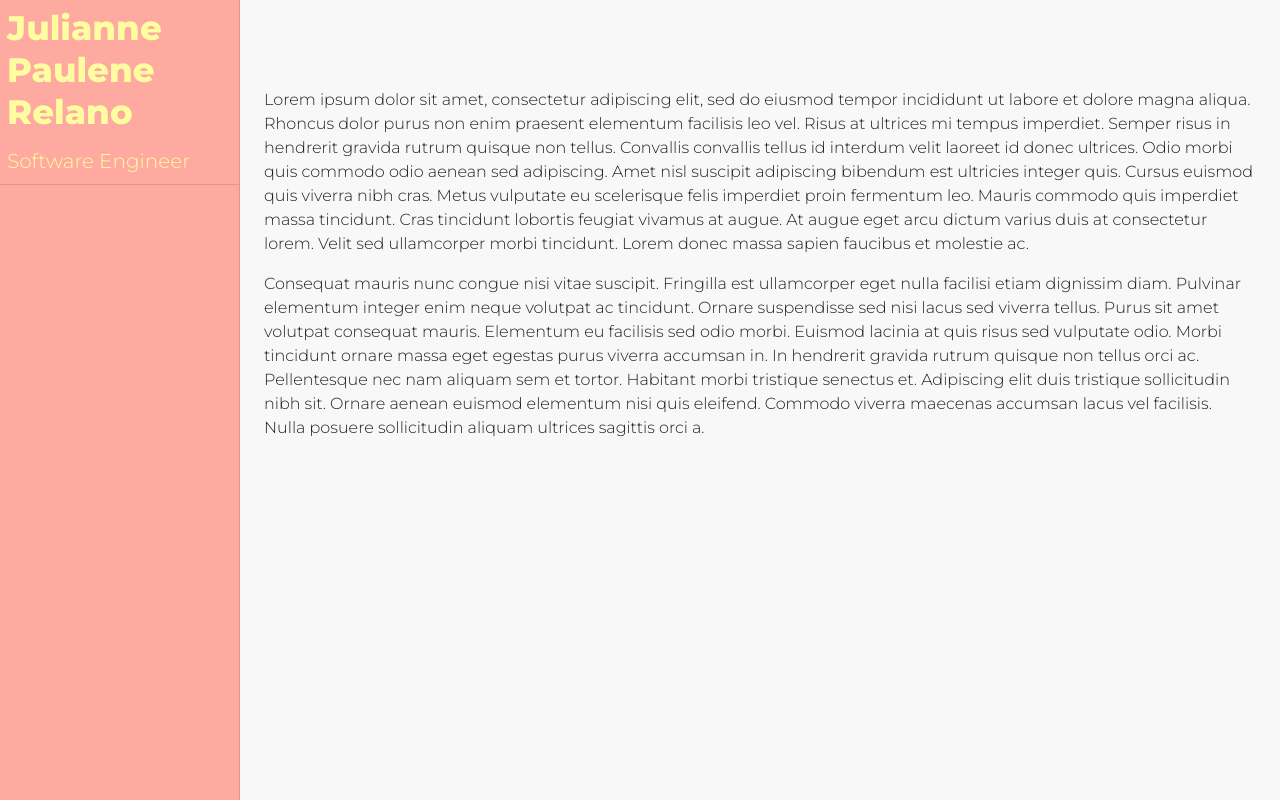
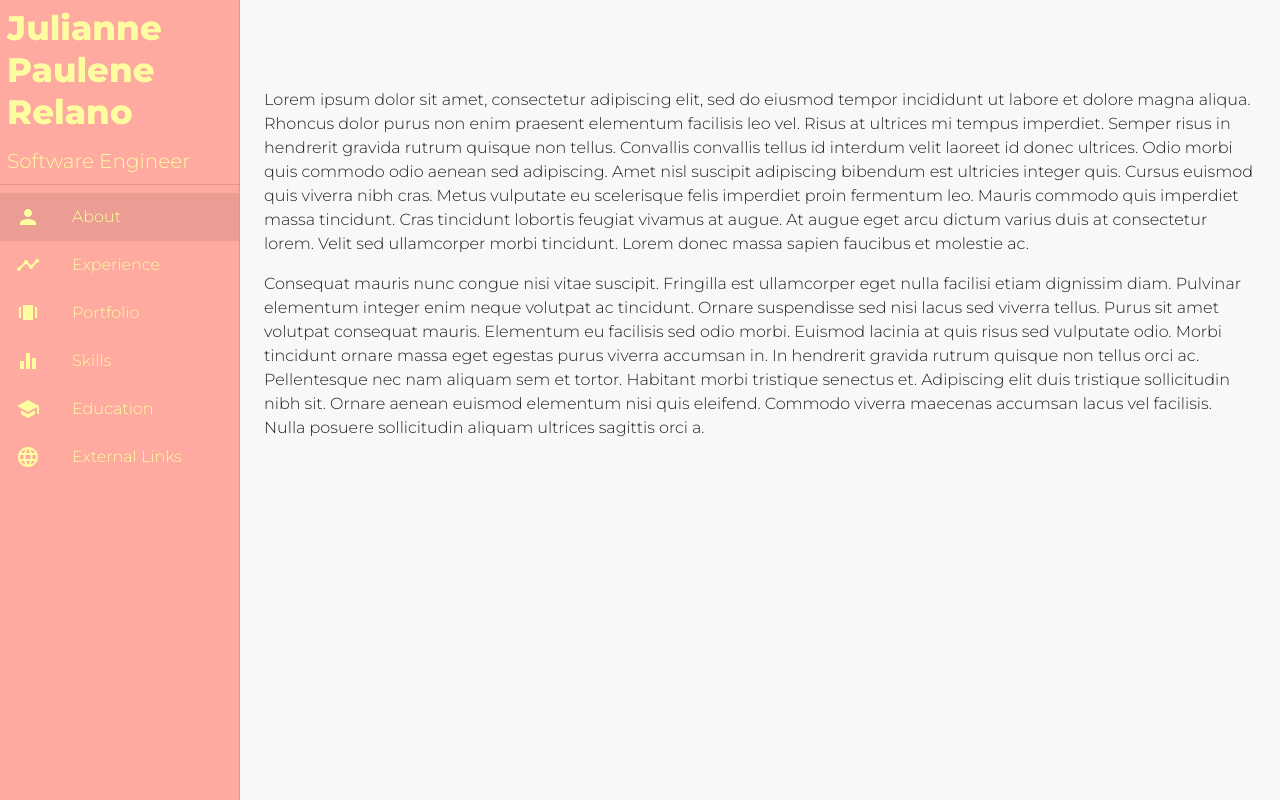
Before and after one commit to paulenerelano/portfolio, a React (Create React App) app: page / in a window 1280 px wide. Built offline with nearby package versions, Linux system fonts and the light colour scheme.

Commit message:
Added side drawer menu.

```diff
--- a/src/App.js
+++ b/src/App.js
@@ -1,99 +1,11 @@
 import React from 'react';
 
-import { makeStyles } from '@material-ui/core/styles';
-import Drawer from '@material-ui/core/Drawer';
-import List from '@material-ui/core/List';
-import Typography from '@material-ui/core/Typography';
-import Divider from '@material-ui/core/Divider';
-import ListItem from '@material-ui/core/ListItem';
-import ListItemIcon from '@material-ui/core/ListItemIcon';
-import ListItemText from '@material-ui/core/ListItemText';
-import InboxIcon from '@material-ui/icons/MoveToInbox';
-import MailIcon from '@material-ui/icons/Mail';
-import ScopedCssBaseline from '@material-ui/core/ScopedCssBaseline';
 
-import data from './data/data.json'
+import Portfolio from './components/Portfolio.js';
 
 function App() {
-  const drawerWidth = 240;
-  const useStyles = makeStyles((theme) => ({
-    root: {
-      display: 'flex',
-    },
-    appBar: {
-      width: `calc(100% - ${drawerWidth}px)`,
-      marginLeft: drawerWidth,
-    },
-    drawer: {
-      width: drawerWidth,
-      flexShrink: 0,
-    },
-    drawerPaper: {
-      width: drawerWidth,
-    },
-    toolbar: {
-      ...theme.mixins.toolbar,
-    },
-    content: {
-      flexGrow: 1,
-      backgroundColor: theme.palette.background.default,
-      padding: theme.spacing(3),
-    },
-  }));
-  const classes = useStyles();
-  const drawerMenu = ["About", "Experience", "Portfolio", "Skills", "Education", "External Links"]
-
   return (
-    <div className={classes.root}>
-    <ScopedCssBaseline />
-    <Drawer
-      className={classes.drawer}
-      variant="permanent"
-        classes={{
-          paper: classes.drawerPaper,
-        }}
-        anchor="left"
-      >
-      <div style={{padding: '0.5em'}}>
-        <Typography variant="h4" fontWeight='fontWeightBold' align='left' gutterBottom>
-          {data.name}
-        </Typography>
-        <Typography variant='h6'>
-          {data.subtitle}
-        </Typography>
-      </div>
-      <Divider />
-      <List>
-
-      </List>
-    </Drawer>
-    <main className={classes.content}>
-      <div className={classes.toolbar} />
-      <Typography paragraph>
-        Lorem ipsum dolor sit amet, consectetur adipiscing elit, sed do eiusmod tempor incididunt
-        ut labore et dolore magna aliqua. Rhoncus dolor purus non enim praesent elementum
-        facilisis leo vel. Risus at ultrices mi tempus imperdiet. Semper risus in hendrerit
-        gravida rutrum quisque non tellus. Convallis convallis tellus id interdum velit laoreet id
-        donec ultrices. Odio morbi quis commodo odio aenean sed adipiscing. Amet nisl suscipit
-        adipiscing bibendum est ultricies integer quis. Cursus euismod quis viverra nibh cras.
-        Metus vulputate eu scelerisque felis imperdiet proin fermentum leo. Mauris commodo quis
-        imperdiet massa tincidunt. Cras tincidunt lobortis feugiat vivamus at augue. At augue eget
-        arcu dictum varius duis at consectetur lorem. Velit sed ullamcorper morbi tincidunt. Lorem
-        donec massa sapien faucibus et molestie ac.
-      </Typography>
-      <Typography paragraph>
-        Consequat mauris nunc congue nisi vitae suscipit. Fringilla est ullamcorper eget nulla
-        facilisi etiam dignissim diam. Pulvinar elementum integer enim neque volutpat ac
-        tincidunt. Ornare suspendisse sed nisi lacus sed viverra tellus. Purus sit amet volutpat
-        consequat mauris. Elementum eu facilisis sed odio morbi. Euismod lacinia at quis risus sed
-        vulputate odio. Morbi tincidunt ornare massa eget egestas purus viverra accumsan in. In
-        hendrerit gravida rutrum quisque non tellus orci ac. Pellentesque nec nam aliquam sem et
-        tortor. Habitant morbi tristique senectus et. Adipiscing elit duis tristique sollicitudin
-        nibh sit. Ornare aenean euismod elementum nisi quis eleifend. Commodo viverra maecenas
-        accumsan lacus vel facilisis. Nulla posuere sollicitudin aliquam ultrices sagittis orci a.
-      </Typography>
-    </main>
-  </div>
+    <Portfolio/>
   );
 }
 
--- /dev/null
+++ b/src/components/Portfolio.js
@@ -0,0 +1,154 @@
+import React from 'react';
+
+import { Component } from "react";
+import { withStyles } from '@material-ui/styles';
+import Drawer from '@material-ui/core/Drawer';
+import List from '@material-ui/core/List';
+import Typography from '@material-ui/core/Typography';
+import Divider from '@material-ui/core/Divider';
+import ListItem from '@material-ui/core/ListItem';
+import ListItemIcon from '@material-ui/core/ListItemIcon';
+import ListItemText from '@material-ui/core/ListItemText';
+import ScopedCssBaseline from '@material-ui/core/ScopedCssBaseline';
+
+import PersonIcon from '@material-ui/icons/Person';
+import EqualizerIcon from '@material-ui/icons/Equalizer';
+import TimelineIcon from '@material-ui/icons/Timeline';
+import AmpStoriesIcon from '@material-ui/icons/AmpStories';
+import SchoolIcon from '@material-ui/icons/School';
+import LanguageIcon from '@material-ui/icons/Language';
+import HelpIcon from '@material-ui/icons/Help';
+
+import data from '../data/data.json'
+
+const DRAWER_WIDTH = 240;
+const styles = theme => ({
+    root: {
+    display: 'flex',
+    },
+    appBar: {
+    width: `calc(100% - ${DRAWER_WIDTH}px)`,
+    marginLeft: DRAWER_WIDTH,
+    },
+    drawer: {
+    width: DRAWER_WIDTH,
+    flexShrink: 0,
+    },
+    drawerPaper: {
+    width: DRAWER_WIDTH,
+    },
+    toolbar: {
+    ...theme.mixins.toolbar,
+    },
+    content: {
+    flexGrow: 1,
+    backgroundColor: theme.palette.background.default,
+    padding: theme.spacing(3),
+    },
+});
+
+class Portfolio extends Component {
+    drawerMenu = ["About", "Experience", "Portfolio", "Skills", "Education", "External Links"]
+    state = {
+        selectedMenuIndex: 0,
+    }
+
+    getMenuIcon = (index) => {
+        switch(index) {
+        case 0:
+            return <PersonIcon/>;
+        case 1:
+            return <TimelineIcon/>;
+        case 2:
+            return <AmpStoriesIcon/>;
+        case 3:
+            return <EqualizerIcon/>;
+        case 4:
+            return <SchoolIcon/>;
+        case 5:
+            return <LanguageIcon/>;
+        default:
+            return <HelpIcon/>;
+        }
+    }
+
+    handleMenuItemClick = (index) => {
+        this.setState({selectedMenuIndex: index})
+    }
+
+
+    render() {
+        const {classes} = this.props;
+        const {selectedMenuIndex}  = this.state;
+
+
+        return (
+            <div className={classes.root}>
+                <ScopedCssBaseline />
+                <Drawer
+                className={classes.drawer}
+                variant="permanent"
+                    classes={{
+                    paper: classes.drawerPaper,
+                    }}
+                    anchor="left"
+                >
+                <div style={{padding: '0.5em'}}>
+                    <Typography variant="h4" fontWeight='fontWeightBold' align='left' gutterBottom>
+                    {data.name}
+                    </Typography>
+                    <Typography variant='h6'>
+                    {data.subtitle}
+                    </Typography>
+                </div>
+                <Divider />
+                <List>
+                    {this.drawerMenu.map((item, index) => {
+                        return (
+                            <ListItem
+                                button
+                                selected={selectedMenuIndex === index}
+                                onClick={() => {this.handleMenuItemClick(index)}}
+                                key={"menu" + index}
+                            >
+                                <ListItemIcon>
+                                {this.getMenuIcon(index)}
+                                </ListItemIcon>
+                                <ListItemText primary={item} />
+                            </ListItem>
+                        );
+                    })}
+                </List>
+                </Drawer>
+                <main className={classes.content}>
+                <div className={classes.toolbar} />
+                <Typography paragraph>
+                    Lorem ipsum dolor sit amet, consectetur adipiscing elit, sed do eiusmod tempor incididunt
+                    ut labore et dolore magna aliqua. Rhoncus dolor purus non enim praesent elementum
+                    facilisis leo vel. Risus at ultrices mi tempus imperdiet. Semper risus in hendrerit
+                    gravida rutrum quisque non tellus. Convallis convallis tellus id interdum velit laoreet id
+                    donec ultrices. Odio morbi quis commodo odio aenean sed adipiscing. Amet nisl suscipit
+                    adipiscing bibendum est ultricies integer quis. Cursus euismod quis viverra nibh cras.
+                    Metus vulputate eu scelerisque felis imperdiet proin fermentum leo. Mauris commodo quis
+                    imperdiet massa tincidunt. Cras tincidunt lobortis feugiat vivamus at augue. At augue eget
+                    arcu dictum varius duis at consectetur lorem. Velit sed ullamcorper morbi tincidunt. Lorem
+                    donec massa sapien faucibus et molestie ac.
+                </Typography>
+                <Typography paragraph>
+                    Consequat mauris nunc congue nisi vitae suscipit. Fringilla est ullamcorper eget nulla
+                    facilisi etiam dignissim diam. Pulvinar elementum integer enim neque volutpat ac
+                    tincidunt. Ornare suspendisse sed nisi lacus sed viverra tellus. Purus sit amet volutpat
+                    consequat mauris. Elementum eu facilisis sed odio morbi. Euismod lacinia at quis risus sed
+                    vulputate odio. Morbi tincidunt ornare massa eget egestas purus viverra accumsan in. In
+                    hendrerit gravida rutrum quisque non tellus orci ac. Pellentesque nec nam aliquam sem et
+                    tortor. Habitant morbi tristique senectus et. Adipiscing elit duis tristique sollicitudin
+                    nibh sit. Ornare aenean euismod elementum nisi quis eleifend. Commodo viverra maecenas
+                    accumsan lacus vel facilisis. Nulla posuere sollicitudin aliquam ultrices sagittis orci a.
+                </Typography>
+                </main>
+            </div>
+        );
+    }
+}
+
+export default withStyles(styles)(Portfolio);
```
Also changed, not shown: src/components/About.js (added).
